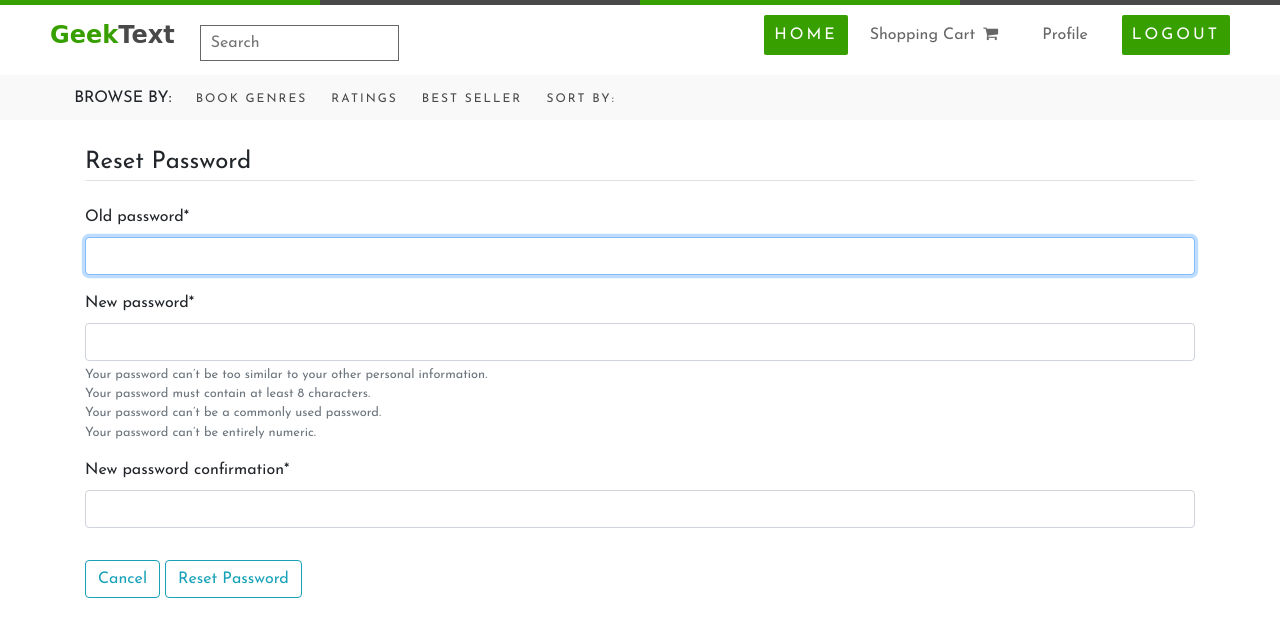
After one commit to trujiyo/GeekText, a Django app: page /users/password-change/ in a window 1280 px wide. The commit adds this page. Shown: the top 637 px of the page. Run offline with Django 3.2, Linux system fonts and the light colour scheme; a user stored in the database is signed in; some libraries are stand-ins or nearby versions; some web fonts are replaced.

Commit message:
Password reset done

```diff
--- /dev/null
+++ b/bookstore/users/templates/users/password_change.html
@@ -0,0 +1,23 @@
+{% extends 'BookDetails/base.html' %}
+{% load crispy_forms_tags %}
+
+{% block body %}
+
+    <br>
+    <div class="content-section">
+
+        <form method="POST">
+            {% csrf_token %}
+            <fieldset class="form-group">
+                <legend class="border-bottom mb-4">Reset Password</legend>
+                {{ form|crispy }}
+            </fieldset>
+            <div class="form-group">
+                <a href="{% url 'profile' %}"><button class="btn btn-outline-info" type="button">Cancel</button></a>
+                <button class="btn btn-outline-info" type="submit">Reset Password</button>
+            </div>
+        </form>
+
+    </div>
+
+{% endblock %}
--- a/bookstore/users/templates/users/profile.html
+++ b/bookstore/users/templates/users/profile.html
@@ -20,6 +20,7 @@
                 {{ p_form|crispy }}
             </fieldset>
             <div class="form-group">
+                <a href="{% url 'password_change' %}"><button class="btn btn-outline-info" type="button">Change Password</button></a>
                 <button class="btn btn-outline-info" type="submit">Update</button>
             </div>
         </form>
--- a/bookstore/users/urls.py
+++ b/bookstore/users/urls.py
@@ -9,4 +9,6 @@ urlpatterns = [
     path('profile/', ProfileView, name='profile'),
     path('login/', auth_views.LoginView.as_view(template_name='users/login.html'), name='login'),
     path('logout/', auth_views.LogoutView.as_view(template_name='users/logout.html'), name='logout'),
+    path('password-change/', auth_views.PasswordChangeView.as_view(template_name='users/password_change.html'), name='password_change'),
+    path('password-change/done/', auth_views.PasswordChangeDoneView.as_view(template_name='users/password_change_done.html'), name='password_change_done'),
 ]
```
Also changed, not shown: bookstore/users/templates/users/password_change_done.html (added, +12 -0 lines), bookstore/db.sqlite3.
